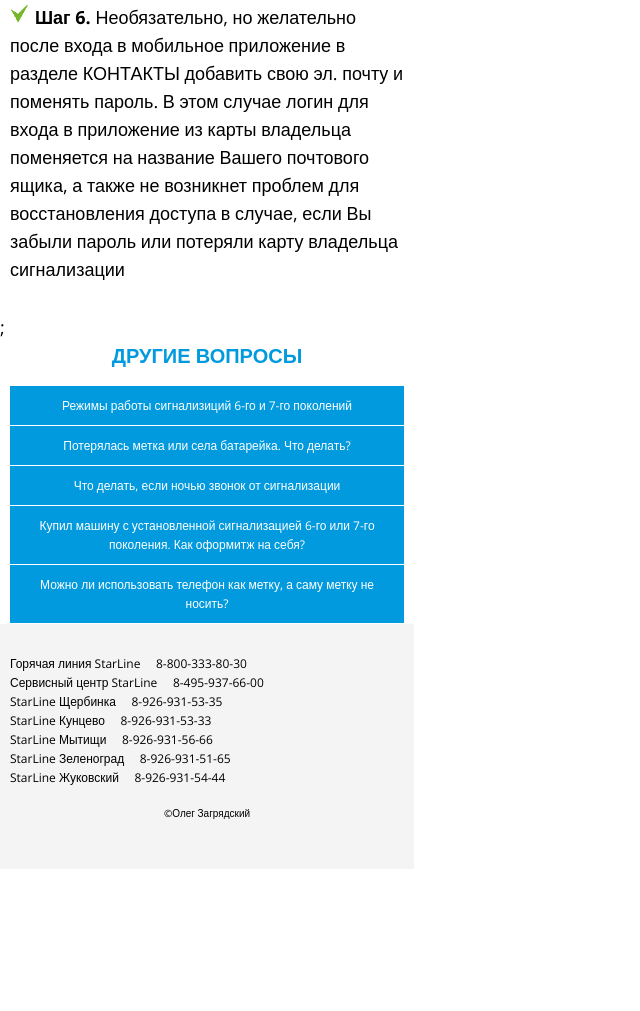
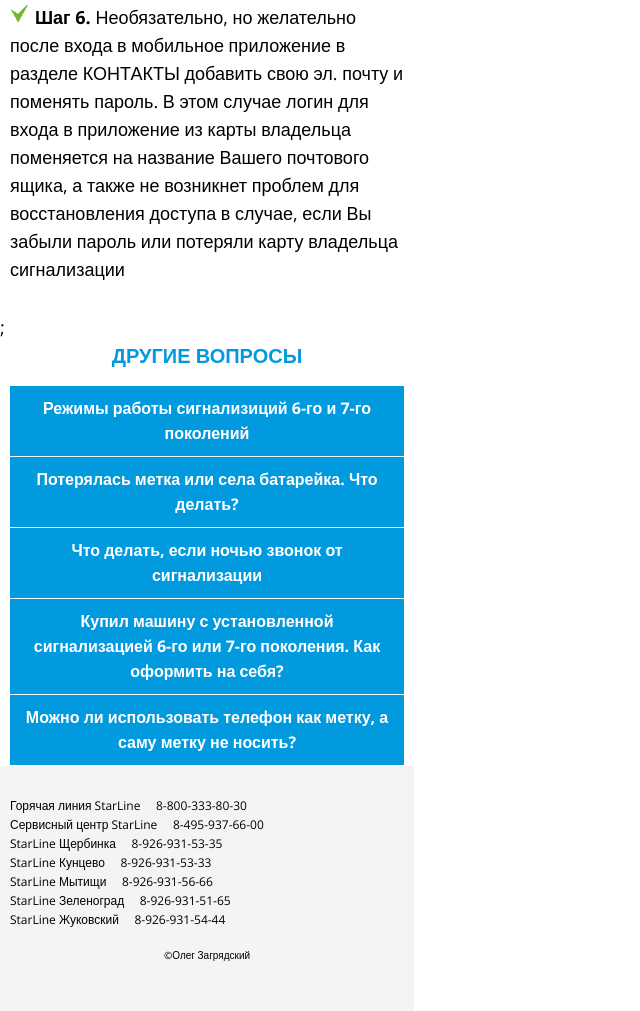
Before and after one commit to OLEGatorRB/StarLine, a website: page #src/index.html in a window 1280 px wide. Shown: the part 1882-2893 px from the top of the page, without its empty margins (0-640 px from the left). Before the commit the page ends 2751 px from the top, so only its background shows below. Drawn offline with nearby package versions, Linux system fonts and the light colour scheme; files that its build step writes are made by us from their sources.

Commit message:
увеличил font-size в списке вопросов

```diff
--- a/#src/_links.html
+++ b/#src/_links.html
@@ -20,7 +20,7 @@
 		</li>
 		<li class="links__item">
 			<a href="#" class="links__question">
-				Купил машину с установленной сигнализацией 6-го или 7-го поколения. Как оформитж на себя?
+				Купил машину с установленной сигнализацией 6-го или 7-го поколения. Как оформить на себя?
 			</a>
 		</li>
 		<li class="links__item">
--- a/#src/scss/_links.scss
+++ b/#src/scss/_links.scss
@@ -2,8 +2,9 @@
 	margin: 0;
 	padding: 0 10px;
 
-	font-size: 12px;
-	line-height: 19px;
+	font-size: 16px;
+	font-weight: bold;
+	line-height: 25px;
 	color: #fff;
 	text-align: center;
 }
```
Also changed, not shown: StarLine/index.html (+1 -1 lines), StarLine/css/style.css, StarLine/css/style.min.css.
